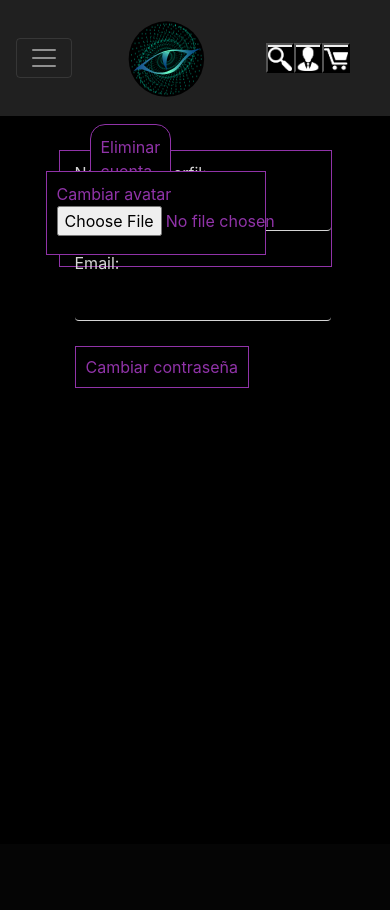
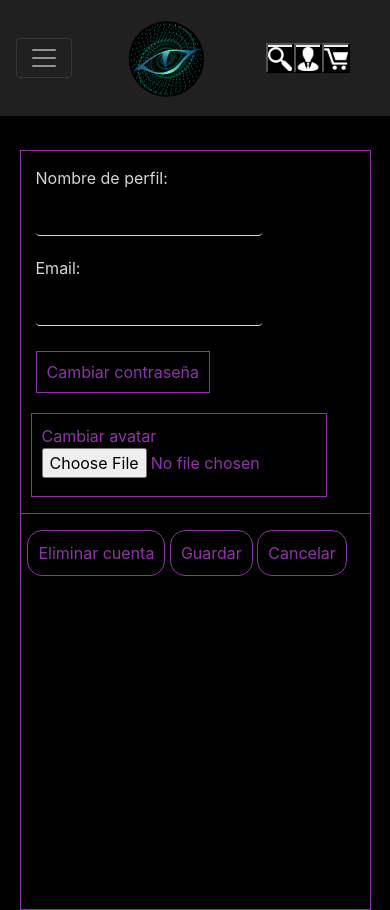
Before and after one commit to Enzocons/proyecto_integrador, a PHP site: page /editarperfil.php in a window 390 px wide; the page is wider, and only the part inside the window is pictured. Before the commit the page ends 388 px from the top of that part, so only its background shows below. Run offline with PHP 8.4, Linux system fonts and the light colour scheme.

Commit message:
editar perfil responsive

```diff
--- a/css/master.css
+++ b/css/master.css
@@ -404,16 +404,17 @@ a{
   border-style: solid;
   border-color: #9033A8;
   border-width: 1px;
-  width: 70vw;
+  width: 90vw;
   position: relative;
-  height: 30vw;
+  height: 60vh;
+  padding:0;
 }
 .avataredit{
   background-color: #000;
-  width: 220px;
+  max-width: 40%;
   position: absolute;
   top:20px;
-  right: 65px;
+  right: 20px;
   border-style:solid;
   border-color: #9033A8;
   border-width: 1px;
@@ -423,7 +424,10 @@ a{
 
 .edit2{
   position: absolute;
-  top:10px;
+  top:15px;
+  left:10px;
+  max-width: 40%;
+  padding: 0;
 }
 
 .labelemail{
@@ -433,6 +437,7 @@ a{
 .edit3{
   position: absolute;
   bottom: 10px;
+  padding: 0;
 }
 .edit3 hr{
   border-color: #9033A8;
@@ -462,8 +467,8 @@ a{
   box-shadow: none;
 }
 .edit3 .eliminar{
-  margin-right:310px;
-  margin-left:15px;
+  margin-right:40%;
+  margin-left:2%;
   background-color:#000;
   color:#9033A8;
   border-style: solid;
@@ -520,12 +525,55 @@ a{
   text-decoration: none;
 }
 
-@media (min-width:992px){
-  .edit{
-  width: 50vw;
+
+@media(min-width:992px){
+  .edit3 .eliminar{
+    margin-right:50%;
+
+}
+}
+@media(min-width:1200px){
+  .edit3 .eliminar{
+  margin-right:45%;
+
+}
+}
+
+@media(max-width:605px){
+  .avataredit{
+    max-width: 85%;
+    position: relative;
+    padding:10px;
+    display: flex;
+    margin-left: 30px;
   }
   .edit2{
-    position: absolute;
+    position:relative;
+    top:15px;
+    left:0;
+    max-width: 65%;
+    margin-left: 15px;
+  }
+  .edit{
+    height: 70vh;
+  }
+  .edit3{
+    position: relative;
+    top:20px;
 
   }
+  .edit3 .eliminar{
+    margin-right: 29%;
+  }
+
 }
+@media(max-width:509px){
+  .edit3 .eliminar{
+    margin-right: 0;
+  }
+}
+@media(max-width:540px){
+  .edit{
+    height: 90vh;
+  }
+}
--- a/editarperfil.php
+++ b/editarperfil.php
@@ -1,5 +1,5 @@
 <?php
-        require_once("controladores/funciones.php");
+    require_once("controladores/funciones.php");
 ?>
 
 <!DOCTYPE html>
@@ -16,27 +16,37 @@
 <?php
     include_once 'navBar.php'
     ?>
-    <div class="container edit">
+    <?php /*prueba*/
+      if(isset($errores)):?>
+        <ul class="alert alert-danger">
+          <?php
+          foreach ($errores as $key => $value) :?>
+            <li> <?=$value;?> </li>
+            <?php endforeach;?>
+        </ul>
+      <?php endif;?>
+    <div class="container-fluid edit col-sm-12 col-md-9 col-lg-9 col-xl-6">
+
         <form method="POST" action="" enctype="multipart/form-data">
-        <div class="form-group edit2">
+        <div class="form-group edit2 col-sm-5 col-md-5 col-lg-5 col-xl-5">
             <label for="nombre" class="label">Nombre de perfil:</label>
-            <input name="nombre" type="text" class="form-control" id="nombre" value="">
+            <input name="nombre" type="text" class="form-control" id="nombre" value="<?= isset($_SESSION["nombre"])?  $_SESSION["nombre"] : "" ?>" >
             <div class="labelemail">
                 <label for="email" class="label">Email:</label> <!--NAME="email"-->
-                <input name="email" type="email" class="form-control" id="exampleInputEmail1" aria-describedby="emailHelp">
+                <input name="email" type="email" class="form-control" id="exampleInputEmail1" value="<?= isset($_SESSION["email"])?  $_SESSION["email"] : "" ?>" aria-describedby="emailHelp">
             </div>
             <small id="emailHelp" class="form-text text-muted"></small>
             <label class="cambiarcontra"><a href="olvidarcontra.php">Cambiar contraseña</a></label>
 
         </div>
-        <div class="edit3">
+        <div class="avataredit col-sm-5 col-md-5 col-lg-5 col-xl-5">
+            <label for="avatar">Cambiar avatar<input  type="file" name="avatar" value=""/></label>
+        </div>
+        <div class="edit3 col-sm-12 col-md-12 col-lg-12 col-xl-12">
             <hr>
-            <label type="button" class="eliminar">Eliminar cuenta</label>
-            <label type="button" class="guardar">Guardar</label>
-            <label type="button" class="cancelar">Cancelar</label>
-        </div>
-        <div class="avataredit">
-            <label for="avatar">Cambiar avatar<input  type="file" name="avatar" value=""/></label>
+            <button class="eliminar">Eliminar cuenta</button>
+            <button type="submit" class="guardar">Guardar</button>
+            <button class="cancelar">Cancelar</button>
         </div>
             </form>
         </div>
```
